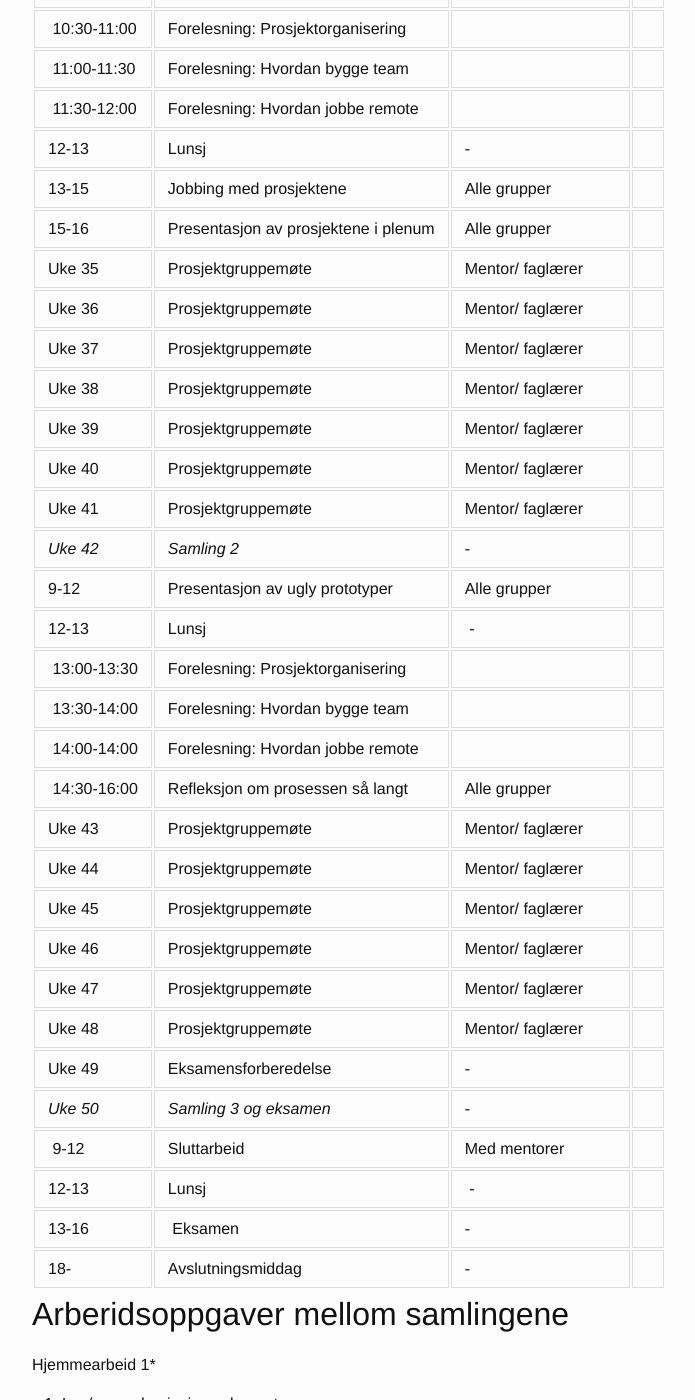
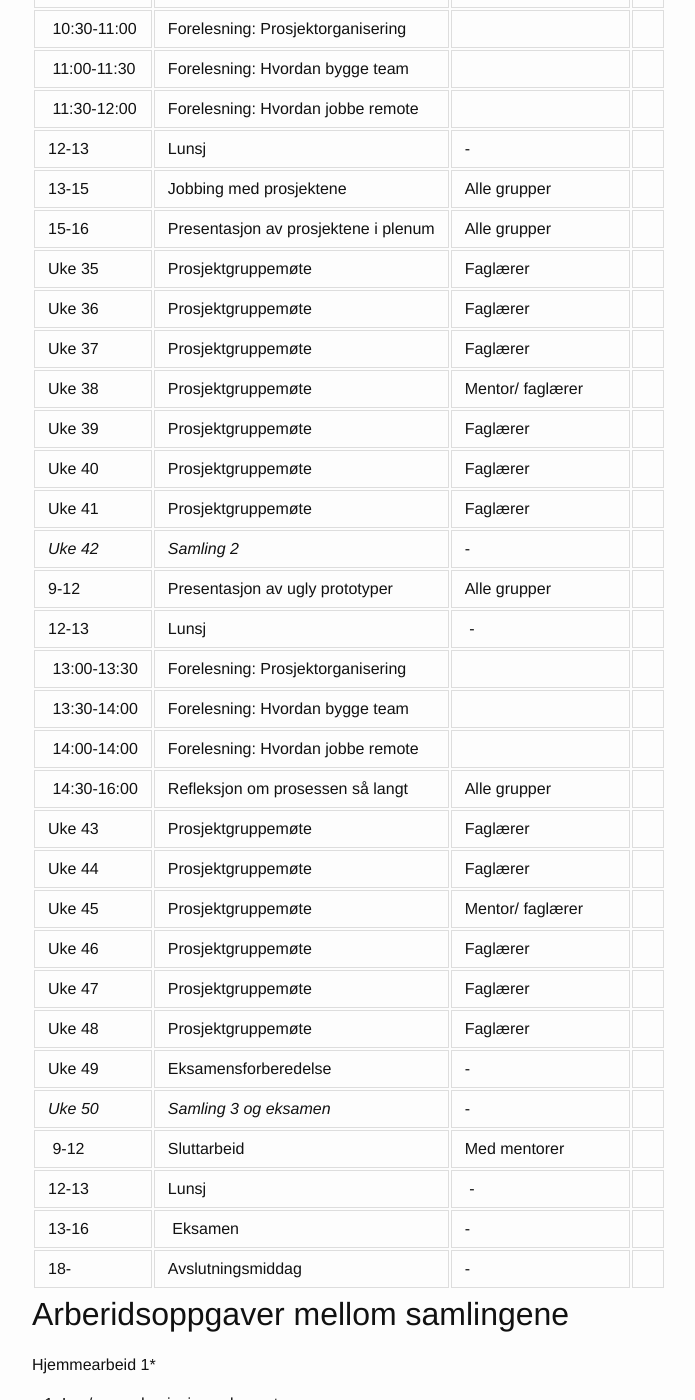
Before and after one commit to uit-inf-6010-f24/uit-inf-6010-f24.github.io, a Jekyll site: the page built from index.md, in a window 1280 px wide and 1400 px high, scrolled down 1004 px. Shown: the whole window, without its empty margins (238-933 px from the left). Built offline with Jekyll 4.4.1, drawn with Linux system fonts in a browser that asks for light colours; our own code applies the rules of GitHub Pages for plain Markdown files.

Commit message:
Update index.md

```diff
--- a/index.md
+++ b/index.md
@@ -36,13 +36,13 @@ Kursansvarlig og andre undervisere er:
 | 12-13 | Lunsj                                | - |
 | 13-15 | Jobbing med prosjektene              | Alle grupper |
 | 15-16 | Presentasjon av prosjektene i plenum | Alle grupper |
-| Uke 35 | Prosjektgruppemøte | Mentor/ faglærer |
-| Uke 36 | Prosjektgruppemøte | Mentor/ faglærer |
-| Uke 37 | Prosjektgruppemøte | Mentor/ faglærer |
+| Uke 35 | Prosjektgruppemøte | Faglærer |
+| Uke 36 | Prosjektgruppemøte | Faglærer |
+| Uke 37 | Prosjektgruppemøte | Faglærer |
 | Uke 38 | Prosjektgruppemøte | Mentor/ faglærer |
-| Uke 39 | Prosjektgruppemøte | Mentor/ faglærer |
-| Uke 40 | Prosjektgruppemøte | Mentor/ faglærer |
-| Uke 41 | Prosjektgruppemøte | Mentor/ faglærer |
+| Uke 39 | Prosjektgruppemøte | Faglærer |
+| Uke 40 | Prosjektgruppemøte | Faglærer |
+| Uke 41 | Prosjektgruppemøte | Faglærer |
 | *Uke 42* | *Samling 2*           | - |
 | 9-12  | Presentasjon av ugly prototyper   | Alle grupper |
 | 12-13 | Lunsj                             | - |
@@ -50,12 +50,12 @@ Kursansvarlig og andre undervisere er:
 | 13:30-14:00 | Forelesning: Hvordan bygge team     | |
 | 14:00-14:00 | Forelesning: Hvordan jobbe remote   | |
 | 14:30-16:00 | Refleksjon om prosessen så langt    | Alle grupper |
-| Uke 43 | Prosjektgruppemøte | Mentor/ faglærer |
-| Uke 44 | Prosjektgruppemøte | Mentor/ faglærer |
+| Uke 43 | Prosjektgruppemøte | Faglærer |
+| Uke 44 | Prosjektgruppemøte | Faglærer |
 | Uke 45 | Prosjektgruppemøte | Mentor/ faglærer |
-| Uke 46 | Prosjektgruppemøte | Mentor/ faglærer |
-| Uke 47 | Prosjektgruppemøte | Mentor/ faglærer |
-| Uke 48 | Prosjektgruppemøte | Mentor/ faglærer |
+| Uke 46 | Prosjektgruppemøte | Faglærer |
+| Uke 47 | Prosjektgruppemøte | Faglærer |
+| Uke 48 | Prosjektgruppemøte | Faglærer |
 | Uke 49 | Eksamensforberedelse | - |
 | *Uke 50* | *Samling 3 og eksamen*  | - |
 | 9-12  | Sluttarbeid                  | Med mentorer |
```
